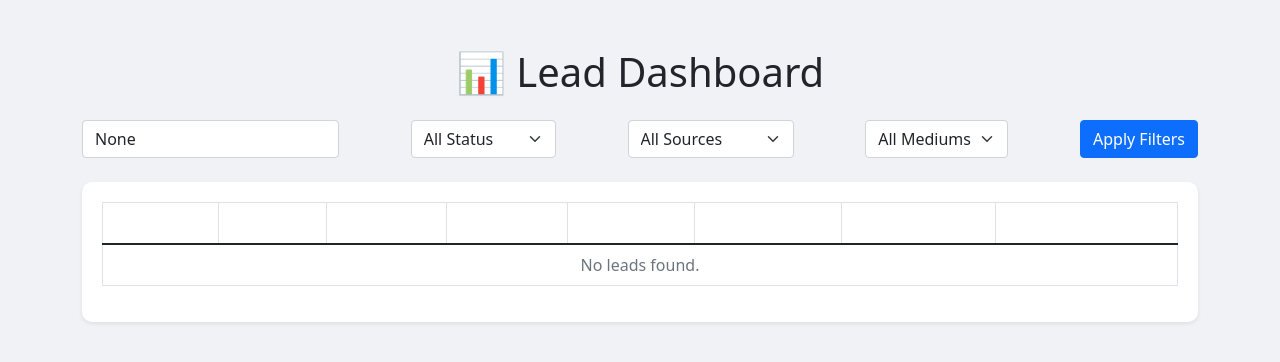
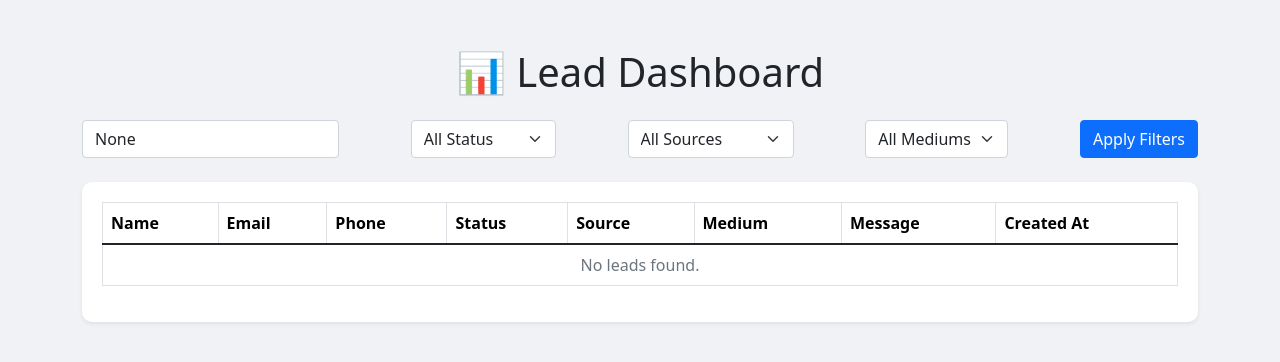
Before and after one commit to Aditya-05-alt/Lead_Tracker, a Django app: page /leads/dashboard/ in a window 1280 px wide. Shown: the top 362 px of the page. Run offline with Django 5.2, Linux system fonts and the light colour scheme; data that the repository does not hold is empty; some libraries are stand-ins or nearby versions.

Commit message:
test html

```diff
--- a/api/templates/api/index.html
+++ b/api/templates/api/index.html
@@ -3,7 +3,7 @@
 <head>
   <meta charset="UTF-8">
   <meta name="viewport" content="width=device-width, initial-scale=1.0">
-  <!-- {% load static %}  -->
+  {% load static %}
   <title>Simple Contact Form</title>
 
   <link href="https://cdn.jsdelivr.net/npm/bootstrap@5.3.2/dist/css/bootstrap.min.css" rel="stylesheet">
@@ -85,6 +85,6 @@
     </form>
   </div>
 
-  <!-- <script src="{% static 'form_tracker.js' %}"></script> -->
+  <script src="{% static 'form_tracker.js' %}"></script>
 </script>
 </html>
--- a/api/templates/api/lead_dashboard.html
+++ b/api/templates/api/lead_dashboard.html
@@ -15,7 +15,7 @@
         }
         th {
             background-color: #007bff;
-            color: white;
+            color: black;
             cursor: pointer;
         }
         th:hover {
```
